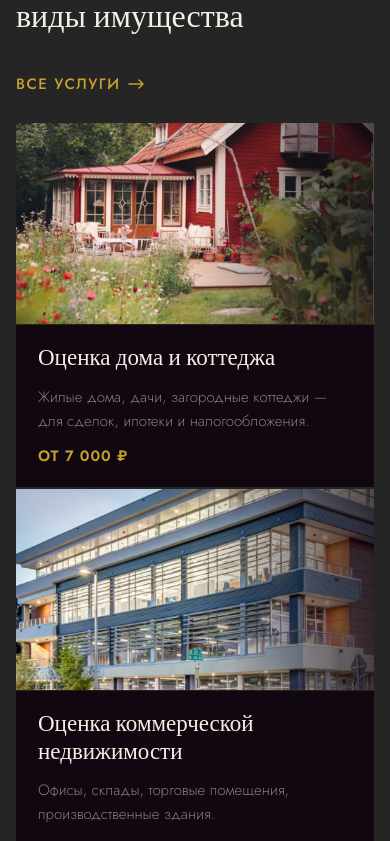
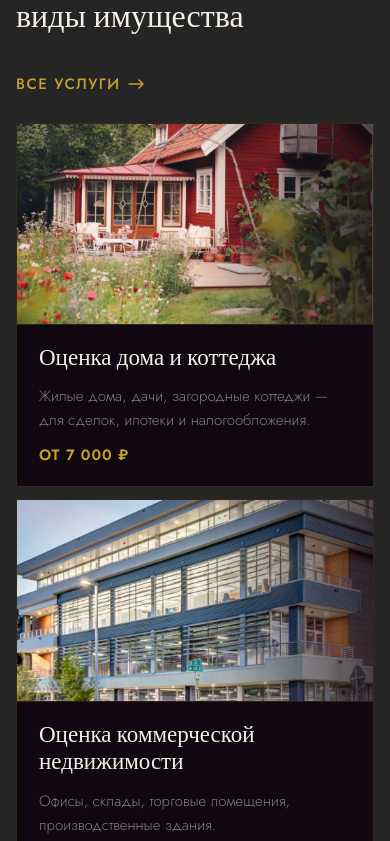
Before and after one commit to ukropik456-bot/korel-ocenka, a React (Vite) app: page / in a window 390 px wide. Shown: the part 863-1704 px from the top of the page. Built offline with nearby package versions, Linux system fonts and the light colour scheme; no server answers.

Commit message:
fix gap card

```diff
--- a/src/styles/global.css
+++ b/src/styles/global.css
@@ -1003,10 +1003,10 @@ textarea.form-input { resize: vertical; min-height: 120px; }
   .section-sub { font-size: 17px; }
 
   /* Services — на мобильном стекируем карточки вертикально */
-  .services-grid        { grid-template-columns: 1fr; gap: 2px; }
-  .services-all-grid    { grid-template-columns: 1fr; gap: 2px; }
+  .services-grid        { grid-template-columns: 1fr; gap: 12px; }
+  .services-all-grid    { grid-template-columns: 1fr; gap: 12px; background: transparent; }
   .service-card,
-  .service-card-full    { flex-direction: column; height: auto; }
+  .service-card-full    { flex-direction: column; height: auto; border: 1px solid rgba(196,162,44,.22); outline: none; }
   .sc-photo             { flex: none; width: 100%; height: auto; aspect-ratio: 16 / 9; }
   .sc-sep               { width: auto; height: 1px; align-self: auto; }
   .service-card-body    { padding: 20px 22px; }
```
